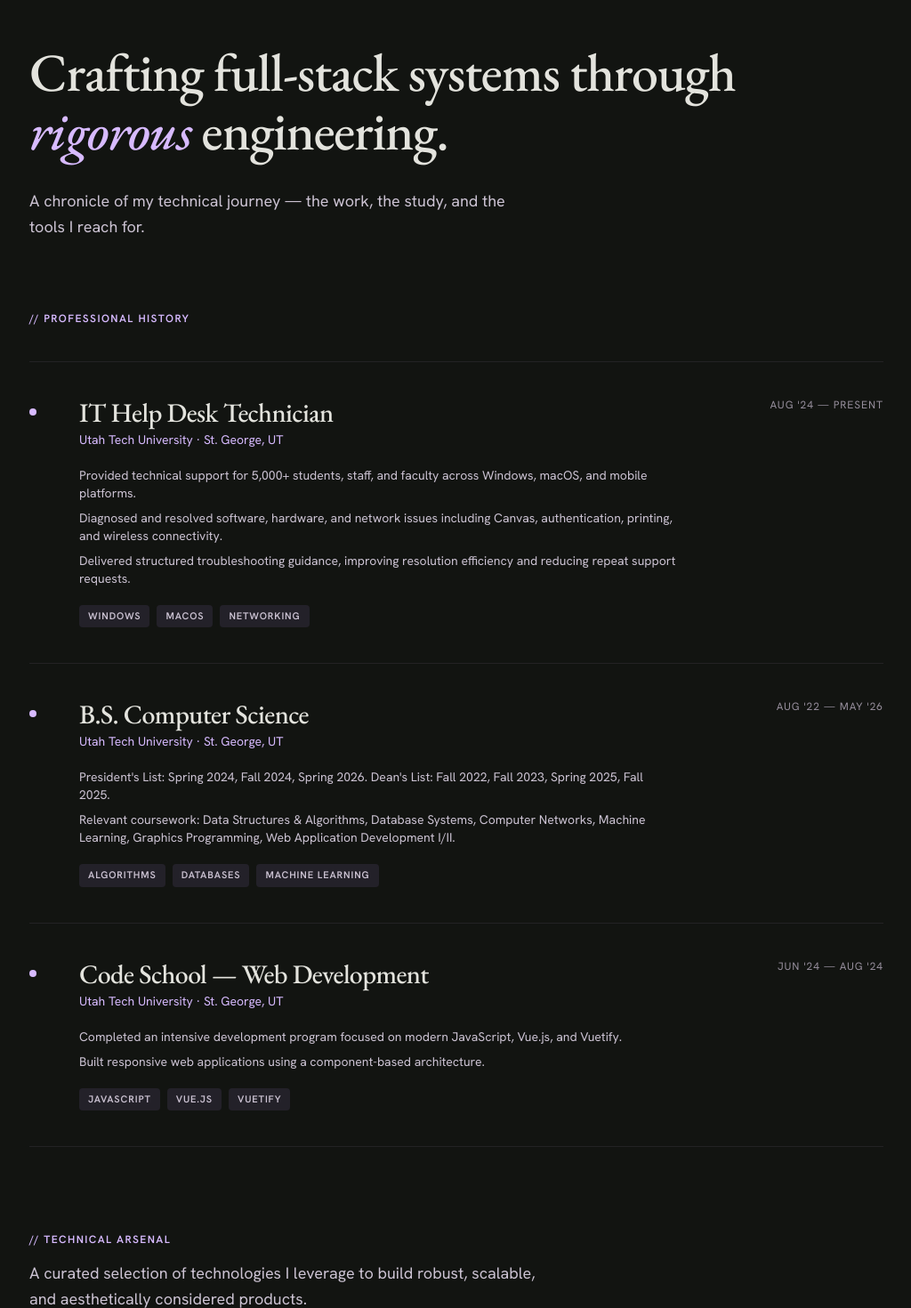
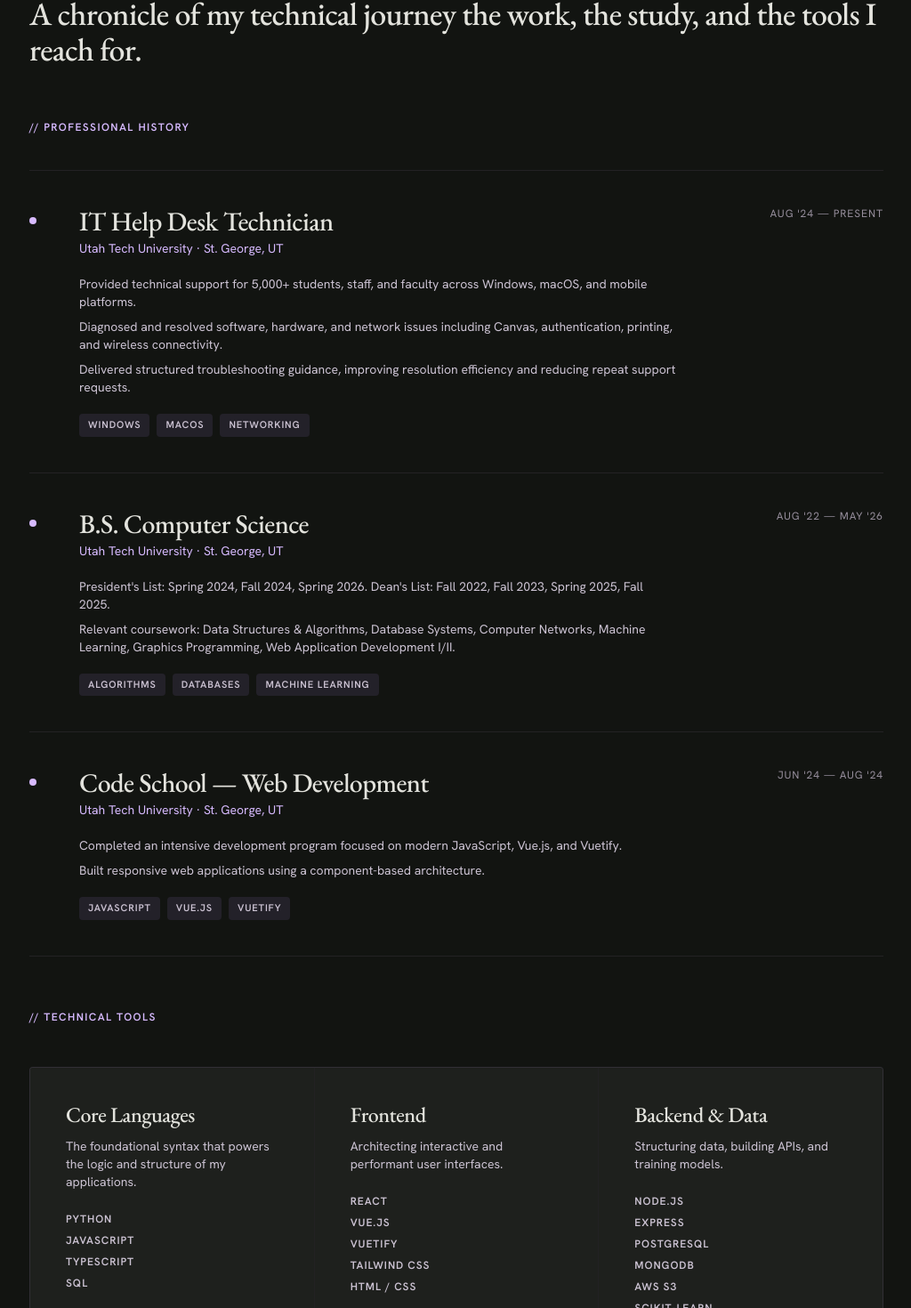
Before and after one commit to boomypig/portfolio, a React (Vite) app: page /expertise in a window 1280 px wide. Shown: the part 137-1607 px from the top of the page at 89% size, without its empty margins (127-1151 px from the left). Built offline with nearby package versions, Linux system fonts and the light colour scheme.

Commit message:
home and expertiese page changes

```diff
--- a/src/pages/Expertise.jsx
+++ b/src/pages/Expertise.jsx
@@ -5,18 +5,13 @@
 export default function Expertise() {
   return (
     <>
-      <section className="shell pt-20 pb-20 md:pt-28">
-        <h1 className="editorial max-w-3xl text-5xl leading-[1.1] text-on-surface md:text-6xl">
-          Crafting full-stack systems through{' '}
-          <span className="italic text-primary">rigorous</span> engineering.
+      <section className="shell pt-20 pb-15 md:pt-15">
+        <h1 className="editorial max-w-3xl text-5xl leading-[1.1] text-on-surface md:text-4xl">
+          A chronicle of my technical journey the work, the study, and the tools I reach for.
         </h1>
-        <p className="mt-8 max-w-xl text-on-surface-variant">
-          A chronicle of my technical journey — the work, the study, and the
-          tools I reach for.
-        </p>
       </section>
 
-      <section className="shell pb-24">
+      <section className="shell pb-15">
         <SectionLabel>// Professional History</SectionLabel>
         <div className="mt-10 divide-y divide-outline-variant/30 border-y border-outline-variant/30">
           {experience.map((e) => (
@@ -57,11 +52,7 @@
       </section>
 
       <section className="shell pb-28">
-        <SectionLabel>// Technical Arsenal</SectionLabel>
-        <p className="mt-4 max-w-xl text-on-surface-variant">
-          A curated selection of technologies I leverage to build robust,
-          scalable, and aesthetically considered products.
-        </p>
+        <SectionLabel>// Technical Tools</SectionLabel>
         <div className="mt-12 grid gap-px overflow-hidden rounded border border-outline-variant/40 bg-outline-variant/30 md:grid-cols-3">
           {arsenal.map((a) => (
             <div key={a.title} className="bg-surface-container p-8 md:p-10">
--- a/src/pages/Home.jsx
+++ b/src/pages/Home.jsx
@@ -9,7 +9,7 @@
 
   return (
     <>
-      <section className="shell pt-20 pb-24 md:pt-28 md:pb-32">
+      <section className="shell pt-20 pb-24 md:pt-15 md:pb-22">
         <SectionLabel>{profile.title}</SectionLabel>
         <h1 className="editorial mt-6 max-w-4xl text-5xl leading-[1.05] text-on-surface md:text-4xl">
           {profile.tagline[0]}{' '}
@@ -20,7 +20,7 @@
 
         <div className="mt-10 flex flex-wrap gap-4">
           <Link
-            to="/work"
+            to="/projects"
             className="rounded bg-primary-container px-6 py-3 text-xs font-semibold uppercase tracking-[0.08em] text-on-primary transition-opacity hover:opacity-90"
           >
             View Projects
@@ -35,6 +35,9 @@
       </section>
 
       <section className="shell pb-24">
+        <h1 className="editorial text-5xl text-on-surface md:text-5xl pb-12">
+        Most Recent Project
+        </h1>
         <Link
           to="/projects"
           className="group relative block overflow-hidden rounded border border-outline-variant/40"
```
